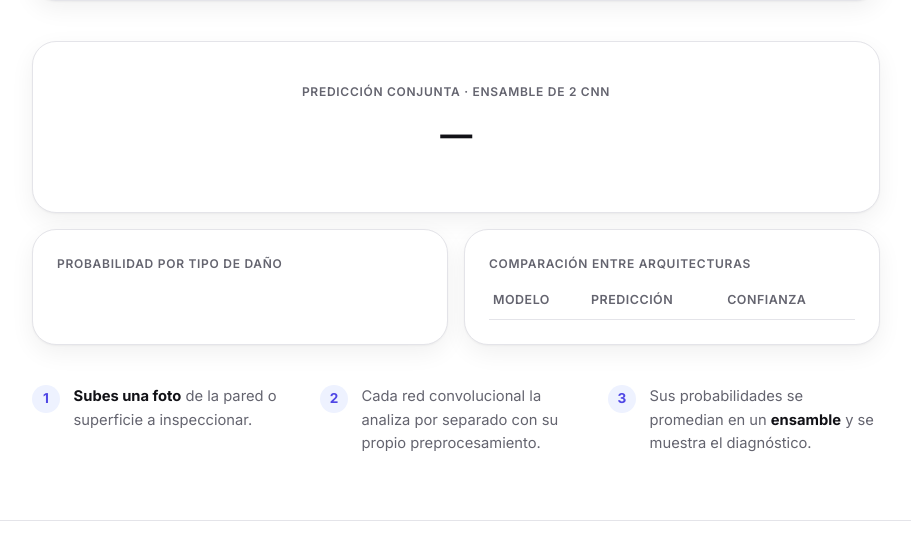
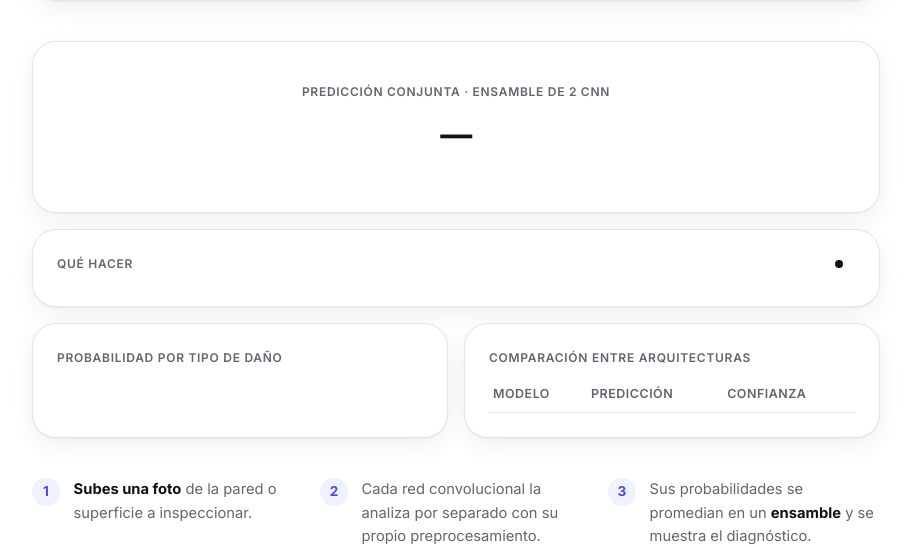
Before and after one commit to jeandaly20/Deteccion-de-da-os-Estructurales, a Flask app: page / in a window 1280 px wide. Shown: the part 1030-1577 px from the top of the page, without its empty margins (184-1095 px from the left). Run offline with Flask 3, Linux system fonts and the light colour scheme; lists and menus that the app fills with data are empty.

Commit message:
agrega sistema de recomendaciones por tipo de dano
Cada diagnostico ahora incluye que hacer y con que urgencia (baja/media/
alta), pensado para que el encargado de obra priorice sin necesitar de
entrada una visita de un especialista para los casos leves.

```diff
--- a/app.py
+++ b/app.py
@@ -22,6 +22,47 @@ CLASES_ES = {
     "peeling": "Pintura descascarada",
     "spalling": "Desprendimiento de concreto",
     "stain": "Mancha o humedad",
+}
+
+# Recomendación práctica por tipo de daño: qué hacer y con qué urgencia.
+# Pensado para que el encargado de obra sepa cómo priorizar sin necesitar
+# todavía una visita de un especialista para los casos leves.
+RECOMENDACIONES = {
+    "normal": {
+        "urgencia": "baja",
+        "accion": "No se detectan daños.",
+        "detalle": "Continuar con las inspecciones rutinarias (cada 6-12 meses). No se requiere intervención.",
+    },
+    "minor_crack": {
+        "urgencia": "media",
+        "accion": "Sellar y monitorear.",
+        "detalle": "Suele originarse por retracción del concreto o asentamientos leves. Sellar con masilla elastomérica y volver a fotografiar el mismo punto cada 3 meses para ver si la grieta avanza.",
+    },
+    "major_crack": {
+        "urgencia": "alta",
+        "accion": "Requiere evaluación estructural.",
+        "detalle": "Puede indicar un problema de fondo (asentamiento, sobrecarga o falla de diseño). Antes de reparar, un ingeniero estructural debe inspeccionar el elemento afectado.",
+    },
+    "spalling": {
+        "urgencia": "alta",
+        "accion": "Reparar antes de que avance la corrosión.",
+        "detalle": "El desprendimiento suele exponer varillas corroídas. Picar el concreto suelto, tratar el acero con inhibidor de corrosión y resanar con mortero estructural.",
+    },
+    "peeling": {
+        "urgencia": "baja",
+        "accion": "Reparación estética, sin urgencia estructural.",
+        "detalle": "Remover la pintura suelta, lijar, aplicar sellador y repintar. Si reaparece rápido, revisar si hay una fuente de humedad detrás.",
+    },
+    "stain": {
+        "urgencia": "media",
+        "accion": "Buscar el origen de la humedad antes de repintar.",
+        "detalle": "La mancha suele ser síntoma de una filtración (tubería, impermeabilización de techo o fachada). Corregir esa fuente primero; repintar sin hacerlo solo oculta el problema.",
+    },
+    "algae": {
+        "urgencia": "media",
+        "accion": "Limpiar y mejorar ventilación/drenaje.",
+        "detalle": "Indica humedad constante y poca luz solar. Lavar con biocida, revisar el drenaje cercano y aplicar pintura antihongos para evitar que reaparezca.",
+    },
 }
 
 
@@ -115,6 +156,7 @@ def predecir():
                     CLASES_ES.get(nombre, nombre): round(float(valor) * 100, 2)
                     for nombre, valor in zip(CLASS_NAMES, promedio)
                 },
+                "recomendacion": RECOMENDACIONES.get(clase_ensamble),
             },
             "consenso": {
                 "clase_es": CLASES_ES.get(clase_consenso, clase_consenso),
--- a/static/css/style.css
+++ b/static/css/style.css
@@ -379,6 +379,83 @@ main {
   font-size: 0.9rem;
 }
 
+/* Recomendación */
+
+.recomendacion__cabecera {
+  display: flex;
+  align-items: center;
+  justify-content: space-between;
+  gap: 0.75rem;
+}
+
+.recomendacion__cabecera .card__etiqueta {
+  margin: 0;
+}
+
+.recomendacion__accion {
+  margin: 0.5rem 0 0.35rem;
+  font-size: 1.15rem;
+  font-weight: 600;
+}
+
+.recomendacion__detalle {
+  margin: 0;
+  color: var(--color-text-muted);
+  font-size: 0.92rem;
+}
+
+.pill {
+  display: inline-flex;
+  align-items: center;
+  gap: 0.4rem;
+  padding: 0.3rem 0.75rem;
+  border-radius: 999px;
+  font-size: 0.75rem;
+  font-weight: 600;
+  text-transform: uppercase;
+  letter-spacing: 0.04em;
+}
+
+.pill::before {
+  content: "";
+  width: 0.5rem;
+  height: 0.5rem;
+  border-radius: 999px;
+  background: currentColor;
+}
+
+.pill--baja {
+  color: #15803d;
+  background: #dcfce7;
+}
+
+.pill--media {
+  color: #b45309;
+  background: #fef3c7;
+}
+
+.pill--alta {
+  color: #b91c1c;
+  background: #fee2e2;
+}
+
+@media (prefers-color-scheme: dark) {
+  .pill--baja {
+    color: #4ade80;
+    background: #052e16;
+  }
+
+  .pill--media {
+    color: #fbbf24;
+    background: #451a03;
+  }
+
+  .pill--alta {
+    color: #f87171;
+    background: #450a0a;
+  }
+}
+
 .barras {
   list-style: none;
   margin: 0;
--- a/static/js/app.js
+++ b/static/js/app.js
@@ -13,6 +13,15 @@ const ensambleConfianza = document.getElementById("ensamble-confianza");
 const consensoTexto = document.getElementById("consenso-texto");
 const barrasClases = document.getElementById("barras-clases");
 const tablaModelosCuerpo = document.getElementById("tabla-modelos-cuerpo");
+const recomendacionUrgencia = document.getElementById("recomendacion-urgencia");
+const recomendacionAccion = document.getElementById("recomendacion-accion");
+const recomendacionDetalle = document.getElementById("recomendacion-detalle");
+
+const ETIQUETAS_URGENCIA = {
+  baja: "Urgencia baja",
+  media: "Urgencia media",
+  alta: "Urgencia alta",
+};
 
 function mostrarPreview(archivo) {
   const lector = new FileReader();
@@ -69,6 +78,14 @@ function renderizarResultados(datos) {
   ensambleClase.textContent = datos.ensamble.clase_es;
   ensambleConfianza.textContent = `Confianza del ensamble: ${datos.ensamble.confianza}%`;
   consensoTexto.textContent = `${datos.consenso.votos} de ${datos.consenso.total} modelos coinciden en "${datos.consenso.clase_es}".`;
+
+  const recomendacion = datos.ensamble.recomendacion;
+  if (recomendacion) {
+    recomendacionUrgencia.textContent = ETIQUETAS_URGENCIA[recomendacion.urgencia] || recomendacion.urgencia;
+    recomendacionUrgencia.className = `pill pill--${recomendacion.urgencia}`;
+    recomendacionAccion.textContent = recomendacion.accion;
+    recomendacionDetalle.textContent = recomendacion.detalle;
+  }
 
   const probabilidades = Object.entries(datos.ensamble.probabilidades).sort(
     (a, b) => b[1] - a[1]
--- a/templates/index.html
+++ b/templates/index.html
@@ -105,6 +105,15 @@
           <p class="card__consenso" id="consenso-texto"></p>
         </article>
 
+        <article class="card surface recomendacion" id="recomendacion">
+          <div class="recomendacion__cabecera">
+            <p class="card__etiqueta">Qué hacer</p>
+            <span class="pill" id="recomendacion-urgencia"></span>
+          </div>
+          <p class="recomendacion__accion" id="recomendacion-accion"></p>
+          <p class="recomendacion__detalle" id="recomendacion-detalle"></p>
+        </article>
+
         <div class="resultados__grid">
           <article class="card surface">
             <p class="card__etiqueta">Probabilidad por tipo de daño</p>
```
